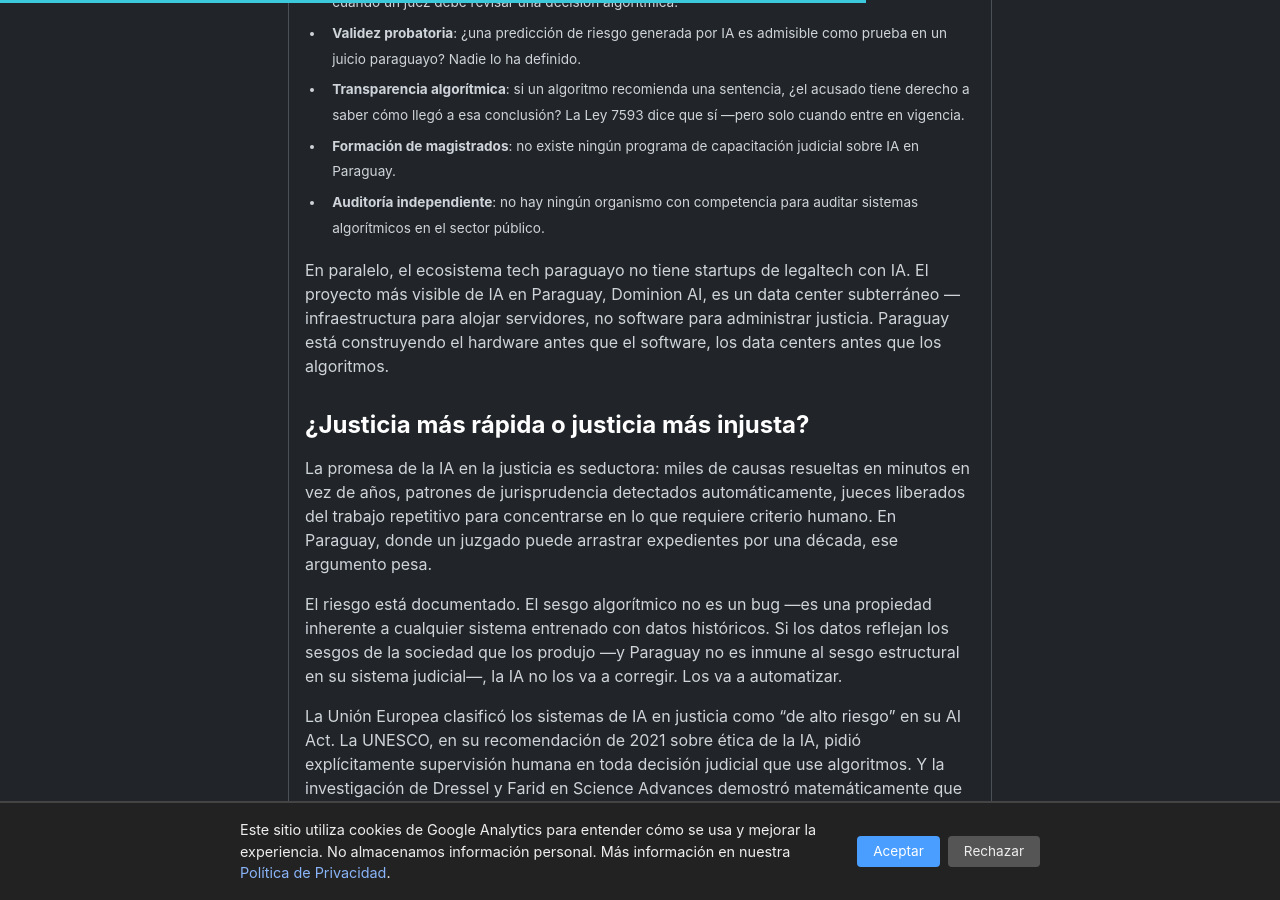
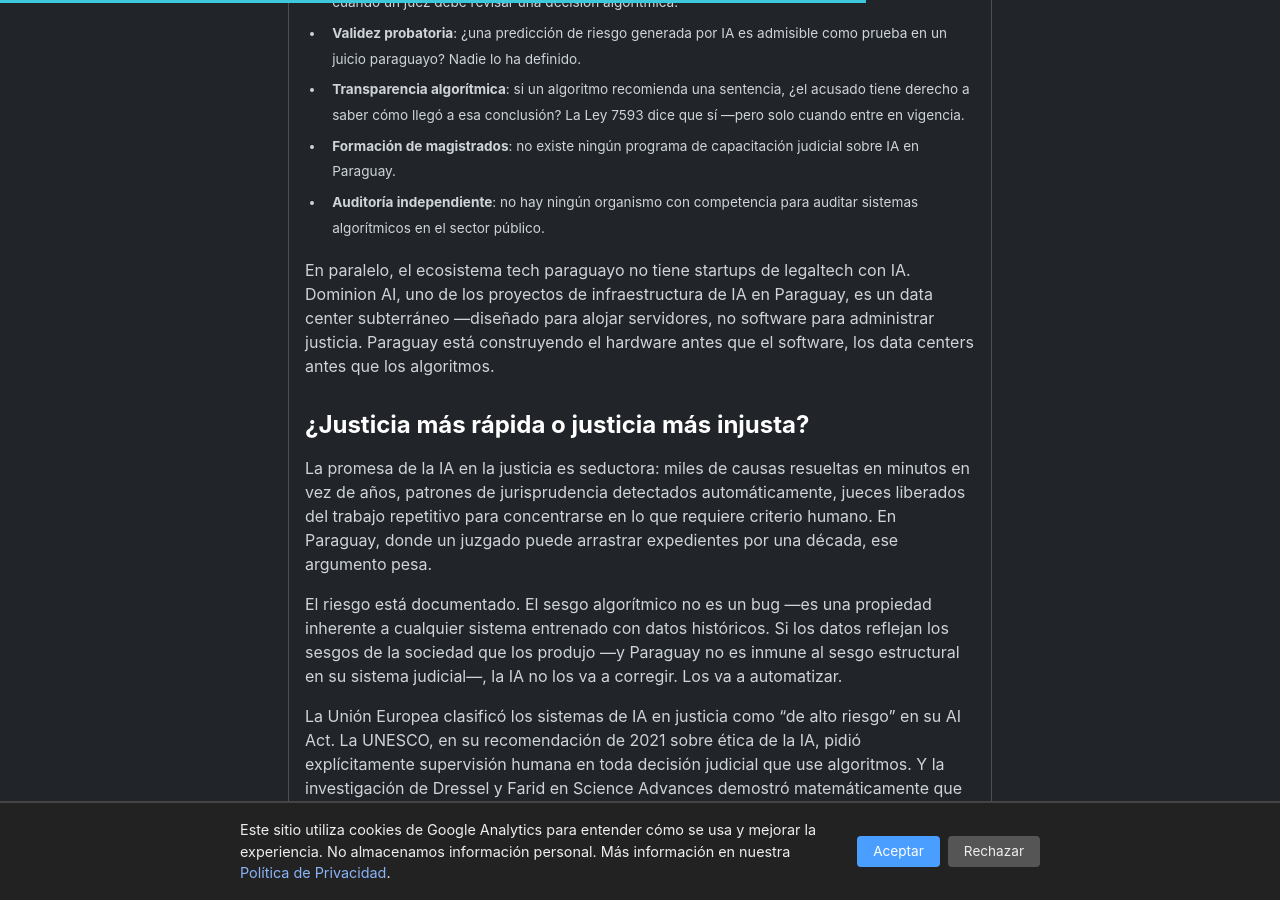
Before and after one commit to miravosqueinteresante/muchotexto.net, a Jekyll site: the page built from _posts/2026-07-21-ia-justicia-paraguay.md, in a window 1280 px wide and 900 px high, scrolled down 3103 px. Built offline with Jekyll 4.4.1, drawn with Linux system fonts in a browser that asks for light colours.

Commit message:
fix: remove unverifiable claim about Dominion AI being most visible project - replaced with factual description

```diff
--- a/_posts/2026-07-21-ia-justicia-paraguay.md
+++ b/_posts/2026-07-21-ia-justicia-paraguay.md
@@ -56,7 +56,7 @@ Lo que falta no es solo la ley. Es el ecosistema completo:
 - **Formación de magistrados**: no existe ningún programa de capacitación judicial sobre IA en Paraguay.
 - **Auditoría independiente**: no hay ningún organismo con competencia para auditar sistemas algorítmicos en el sector público.
 
-En paralelo, el ecosistema tech paraguayo no tiene startups de legaltech con IA. El proyecto más visible de IA en Paraguay, Dominion AI, es un data center subterráneo —infraestructura para alojar servidores, no software para administrar justicia. Paraguay está construyendo el hardware antes que el software, los data centers antes que los algoritmos.
+En paralelo, el ecosistema tech paraguayo no tiene startups de legaltech con IA. Dominion AI, uno de los proyectos de infraestructura de IA en Paraguay, es un data center subterráneo —diseñado para alojar servidores, no software para administrar justicia. Paraguay está construyendo el hardware antes que el software, los data centers antes que los algoritmos.
 
 ## ¿Justicia más rápida o justicia más injusta?
 
--- a/directorio.markdown
+++ b/directorio.markdown
@@ -25,7 +25,7 @@ last_modified_at: 2026-07-18
 - **Yguazú Digital** — Proyecto binacional Paraguay-Taiwán: Fase I 10 MW / $200-500M, Fase II 100 MW / ~$5B, Fase III 1 GW / ~$40B. [Leer análisis](/articulos/2026/06/23/yguazu-digital-paraguay-hub-ia-mas-grande-del-mundo/).
 - **X8 Cloud** — Empresa con sede en Los Ángeles. Anunció plan de $10-50B a 30 años para data center de IA. Inició construcción en mayo 2026 (50 MW iniciales). [Leer más](/articulos/2026/05/27/apertura-sector-electrico-privado-paraguay/).
 - **Pardat Holding** — Proyecta data center de 100 MW en Yguazú, 700 empleos directos e indirectos. [Leer más](/articulos/2026/07/10/talento-tech-paraguay-ia/).
-- **Dominion AI** — Data center subterráneo, el proyecto más visible de IA en Paraguay. Infraestructura para alojar servidores, no software para administrar justicia. [Leer análisis](/articulos/2026/07/21/ia-justicia-paraguay/).
+- **Dominion AI** — Data center subterráneo de IA. Infraestructura para alojar servidores, parte del ecosistema emergente de Paraguay. [Leer análisis](/articulos/2026/07/21/ia-justicia-paraguay/).
 - **Data Center Estatal Tier III** — Adjudicado por el MITIC en mayo 2026: 5.000 VMs, 2.000 contenedores, financiado por el BID. [Leer más](/articulos/2026/07/16/ia-soberana-paraguay/).
 
 ## Comunidades y espacios
```
